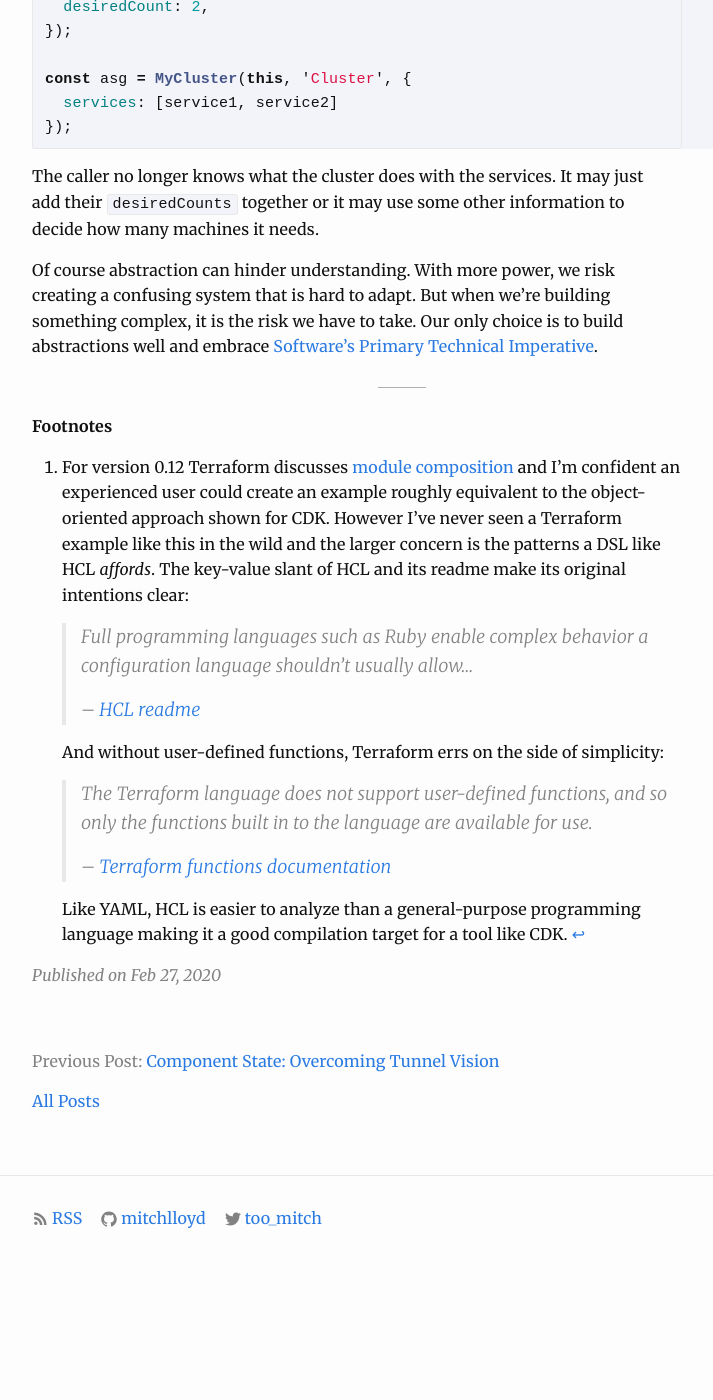
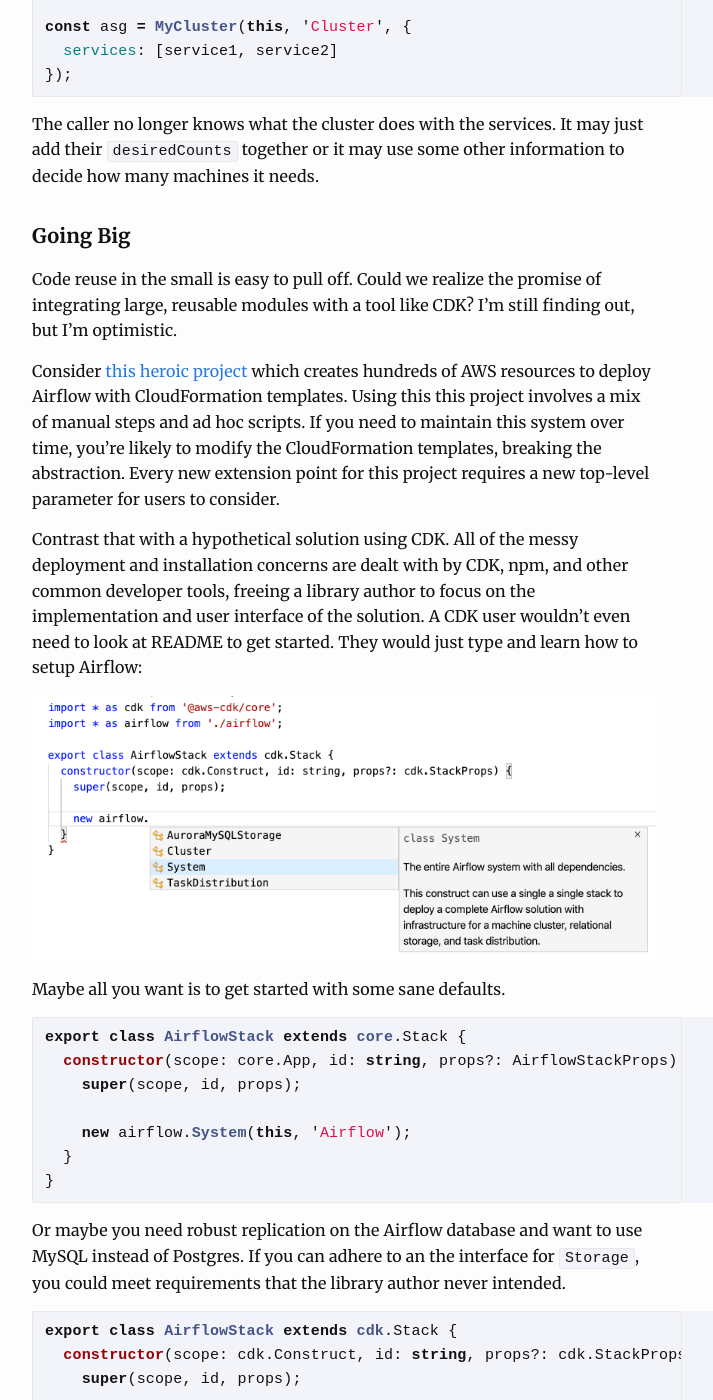
Before and after one commit to mitchlloyd/mitchlloyd.github.io, a Jekyll site: the page built from _posts/2020-02-27-developer-tools-abstraction.md, in a window 1280 px wide and 1400 px high, scrolled down 3631 px. Shown: the whole window, without its empty margins (238-951 px from the left). Built offline with Jekyll 4.4.1, drawn with Linux system fonts in a browser that asks for light colours; before the commit the page ends 4892 px from its top, so only the background shows below that; some of the changed text lies outside the part shown.

Commit message:
Add new supporting examples and Going Big section

````diff
--- a/_posts/2020-02-27-developer-tools-abstraction.md
+++ b/_posts/2020-02-27-developer-tools-abstraction.md
@@ -44,10 +44,9 @@
 
 For instance, [SAM templates][sam-templates] lower the complexity of using
 CloudFormation but only address a narrow problem space. Developers must eject
-from the paradigm when their needs expand or the landscape changes. TC39
-could have introduced the awaitable `fetch()` function to JavaScript without
-first providing `Promise`. Having `await fetch()` would address many use
-cases but leave a conceptual hole in the language.
+from the paradigm when their needs expand or the landscape changes. Golang
+famously provides two data structures that implement generics as a special
+case (map and slice), but doesn't let developers do the same.
 
 ---
 
@@ -64,11 +63,11 @@
 primitives. And, perhaps counterintuitively, it's important to expose those
 primitives to developers.
 
-Although most React programmers use JSX, the `React.createElement()` function
-is an important public API to understand. In contrast, Ember's early
-templating engine was opaque and needed many iterations to reduce the number
-of special helpers and keywords. To developers, React templating was simpler
-to understand because they understood the `React.createElement()` api.
+A good example is the evolution of `async/await` in JavaScript. Arguably,
+being able to write `await fetch()` is the most important feature, but
+developers can write their own awaitable functions with the `Promise`
+primitive. This allows developers to build with a consistent approach for all
+asynchronous code they use.
 
 ### Composable
 
@@ -166,12 +165,69 @@
 add their `desiredCounts` together or it may use some other information to
 decide how many machines it needs.
 
-Of course abstraction can hinder understanding. With more power, we risk
-creating a confusing system that is hard to adapt. But when we're building
-something complex, it is the risk we have to take. Our only choice is to
-build abstractions well and embrace [Software's Primary Technical
+## Going Big
+
+Code reuse in the small is easy to pull off. Could we realize the promise of
+integrating large, reusable modules with a tool like CDK? I'm still finding
+out, but I'm optimistic.
+
+Consider [this heroic project][ecs-airflow] which creates hundreds of AWS
+resources to deploy Airflow with CloudFormation templates. Using this
+this project involves a mix of manual steps and ad hoc scripts. If you need
+to maintain this system over time, you're likely to modify the CloudFormation
+templates, breaking the abstraction. Every new extension point for this
+project requires a new top-level parameter for users to consider.
+
+Contrast that with a hypothetical solution using CDK. All of the messy
+deployment and installation concerns are dealt with by CDK, npm, and other
+common developer tools, freeing a library author to focus on the
+implementation and user interface of the solution. A CDK user wouldn't even
+need to look at README to get started. They would just type and learn
+how to setup Airflow:
+
+<img width="827" src="/assets/developer-tools-abstraction/ts-guiding.png" />
+
+Maybe all you want is to get started with some sane defaults.
+
+```ts
+export class AirflowStack extends core.Stack {
+  constructor(scope: core.App, id: string, props?: AirflowStackProps) {
+    super(scope, id, props);
+
+    new airflow.System(this, 'Airflow');
+  }
+}
+```
+
+Or maybe you need robust replication on the Airflow database and want to use MySQL
+instead of Postgres. If you can adhere to an the interface for `Storage`, you
+could meet requirements that the library author never intended.
+
+```ts
+export class AirflowStack extends cdk.Stack {
+  constructor(scope: cdk.Construct, id: string, props?: cdk.StackProps) {
+    super(scope, id, props);
+
+    const storage = new mystoragelib.AuroraMySQLStorage(this, 'DB', {
+      replication: new airflow.CrossRegionReplication({
+        regions: ['us-west-2', 'us-east-1'],
+        replicasPerRegion: 2,
+      }),
+    });
+
+    new airflow.System(this, 'Airflow', {
+      storage,
+    });
+  }
+}
+```
+
+Of course object-oriented programming is a demanding discipline and
+abstraction can hinder understanding. With more power, we risk creating a
+confusing system that is hard to adapt. But when we're building something
+complex, it is the risk we have to take. Our only choice is to build
+abstractions well and embrace [Software's Primary Technical
 Imperative][code-complete].
-
 
 ---
 
@@ -208,3 +264,4 @@
 [tf-fn-docs]: https://www.terraform.io/docs/configuration/functions.html
 [cdk]: https://github.com/aws/aws-cdk
 [sam-templates]: https://docs.aws.amazon.com/serverless-application-model/latest/developerguide/sam-specification.html
+[ecs-airflow]: https://github.com/FreckleIOT/ecs-airflow
````
Also changed, not shown: other parts of _posts/2020-02-27-developer-tools-abstraction.md (+1 -1 lines), assets/developer-tools-abstraction/ts-guiding.png (added).
